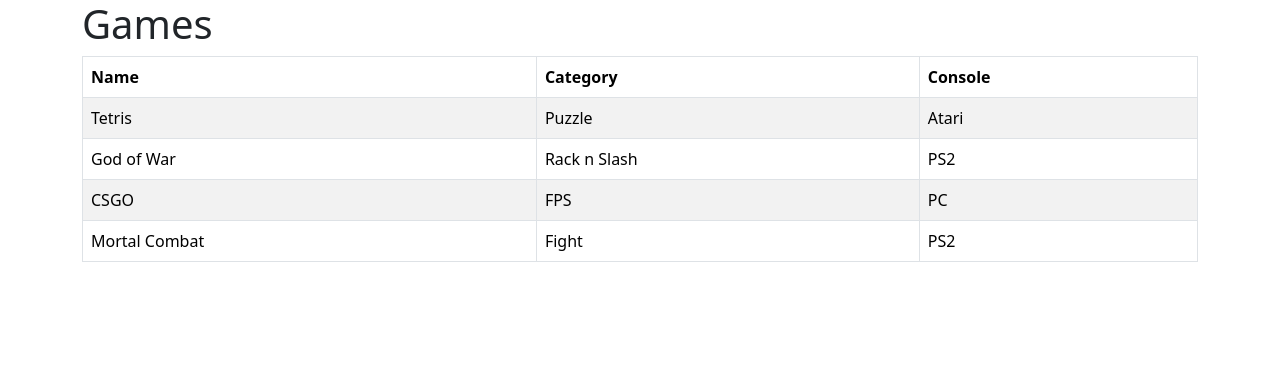
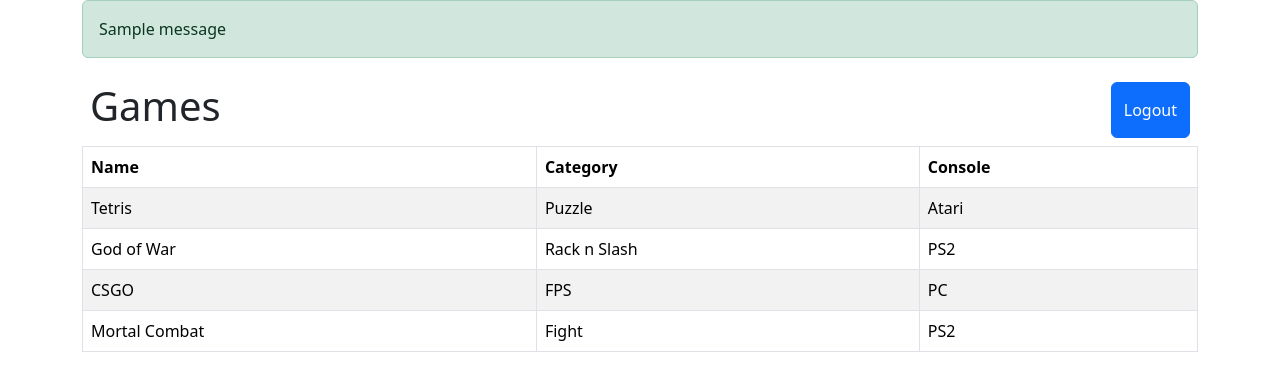
Before and after one commit to ryanoliveir/alura-gameslib, a Flask app: page / in a window 1280 px wide. Shown: the top 391 px of the page. Run offline with Flask 3, Linux system fonts and the light colour scheme; the visitor is signed in with stand-in values (Sample User, id 1); one stand-in notice (Sample message) is shown; some libraries are stand-ins or nearby versions.

Commit message:
add: messages from flash

```diff
--- a/main.py
+++ b/main.py
@@ -1,4 +1,4 @@
-from flask import Flask, render_template, request, redirect, session
+from flask import Flask, render_template, request, redirect, session, flash
 from flask_bcrypt import Bcrypt
 
 class Game():
@@ -24,6 +24,13 @@
 PASSWORD_HASH = bcrypt.generate_password_hash(PASSWORD)
 
 
+@app.route('/logout')
+def logout():
+    session['user'] = None
+    flash('Logout efetuado')
+    return redirect('/login')
+
+
 @app.route('/authentication', methods=['POST'])
 def authentication():
     user = request.form['user']
@@ -31,8 +38,10 @@
 
     if user == USER and bcrypt.check_password_hash(PASSWORD_HASH, password):
         session['user'] = user
+        flash(f"Bem vindo {session['user'] }")
         return redirect('/')
 
+    flash(f"Erro de Login")
     return redirect('/login')
 
 @app.route('/login')
@@ -55,6 +64,8 @@
 
 @app.route('/register-game')
 def register_game():
+    if 'user' not in session or session['user'] == None :
+        return redirect('/login')
     return render_template('game-form.html', title='Novo Jogo')
 
 @app.route('/')
--- /dev/null
+++ b/static/js/script.js
@@ -0,0 +1,8 @@
+
+const logoutButton = document.getElementById('logout');
+
+
+logoutButton.addEventListener('click', () => {
+    console.log('click');
+    fetch('/logout', { method: 'GET'});
+})
--- a/templates/template.html
+++ b/templates/template.html
@@ -8,12 +8,25 @@
   </head>
   <body>
     <div class="container">
-      <div class="page-header">
-        <h1>{{ title }}</h1>
-      </div>
+
+      {% with messages = get_flashed_messages() %}
+        {% if messages %}
+        <ul id="messages" class="list-unstyled">
+          {% for message in messages %}
+          <li class="alert alert-success">{{ message }}</li>
+          {% endfor %}
+        </ul>
+        {% endif %}
+        {% endwith %}
+        <div class="page-header d-flex justify-content-between p-2">
+          <h1>{{ title }}</h1>
+          <button type="button" id="logout" class="btn btn-primary">Logout</button>
+          <!-- <button type="button" id="logout" class="btn btn-primary">Logout</button> -->
+        </div>
 
       {% block content %} {% endblock %}
 
     </div>
   </body>
+  <script src="/static/js/script.js"></script>
 </html>
```
Also changed, not shown: templates/login.html (+12 -0 lines).
